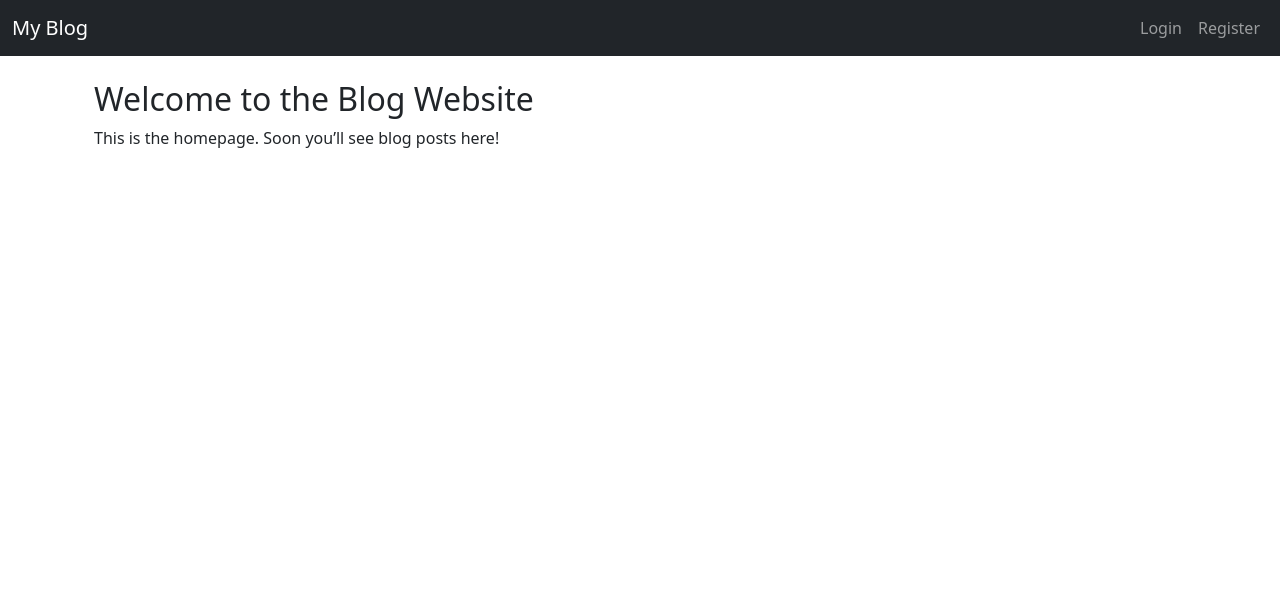
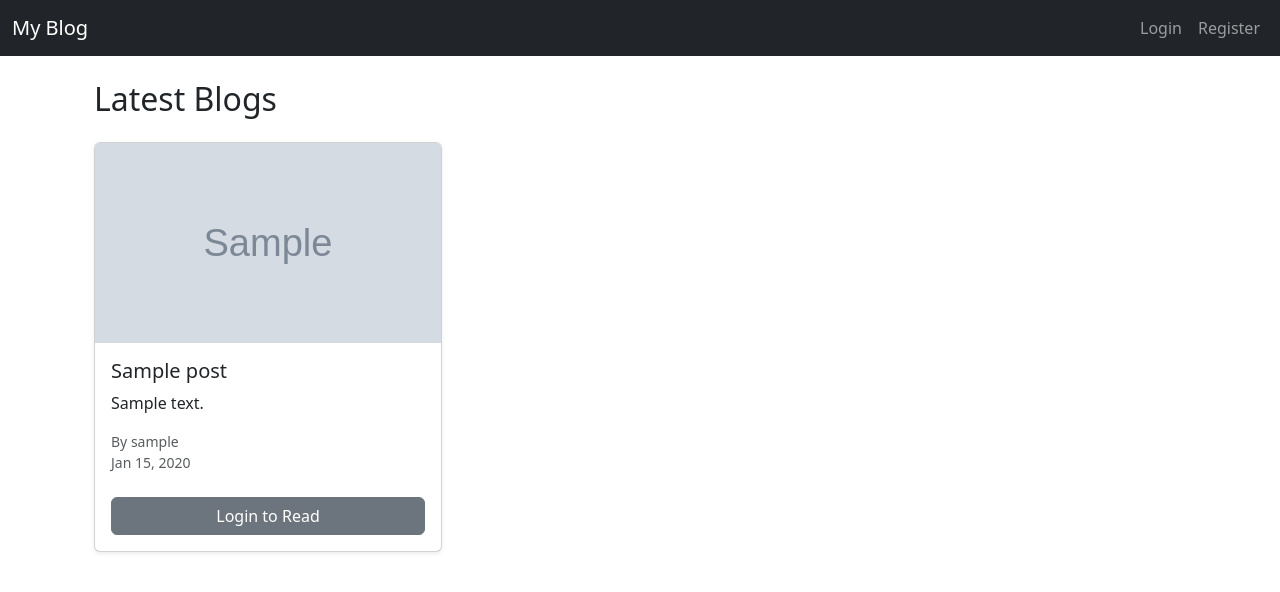
Before and after one commit to Abhisek8895/Ai_Blog_Website, a Django app: page / in a window 1280 px wide. Shown: the top 592 px of the page. Run offline with Django 5.2, Linux system fonts and the light colour scheme; tables that the repository leaves empty hold one stand-in row (values such as "Sample post"); grey boxes marked "Sample" are stand-in pictures.

Commit message:
Added homepage with list of blog posts

```diff
--- a/blog/templates/blog/home.html
+++ b/blog/templates/blog/home.html
@@ -1,8 +1,35 @@
-{% extends 'base.html' %}
+{% extends "base.html" %}
 
 {% block content %}
 <div class="container mt-4">
-  <h2>Welcome to the Blog Website</h2>
-  <p>This is the homepage. Soon you’ll see blog posts here!</p>
+  <h2 class="mb-4">Latest Blogs</h2>
+
+  <div class="row">
+    {% for post in posts %}
+      <div class="col-md-6 col-lg-4 mb-4">
+        <div class="card h-100 shadow-sm">
+          {% if post.image %}
+            <img src="{{ post.image.url }}" class="card-img-top" alt="{{ post.title }}" style="height:200px; object-fit:cover;">
+          {% endif %}
+          <div class="card-body d-flex flex-column">
+            <h5 class="card-title">{{ post.title }}</h5>
+            <p class="card-text">{{ post.content|truncatewords:20 }}</p>
+            <p class="text-muted small mt-auto">
+              By {{ post.author.username }} <br>
+              {{ post.created_at|date:"M d, Y" }}
+            </p>
+            {% if user.is_authenticated %}
+              <a href="{% url 'post_detail' slug=post.slug %}" class="btn btn-primary mt-2">Read More</a>
+            {% else %}
+              <a href="{% url 'login' %}" class="btn btn-secondary mt-2">Login to Read</a>
+            {% endif %}
+
+          </div>
+        </div>
+      </div>
+    {% empty %}
+      <p>No posts yet.</p>
+    {% endfor %}
+  </div>
 </div>
 {% endblock %}
--- a/blog/views.py
+++ b/blog/views.py
@@ -5,7 +5,8 @@ from .forms import PostForm
 from .models import Post
 
 def home(request):
-    return render(request, 'blog/home.html')
+    posts = Post.objects.all().order_by("-created_at")
+    return render(request, "blog/home.html", {"posts": posts})
 
 
 @login_required
@@ -21,8 +22,7 @@ def create_post(request):
         form = PostForm()
     return render(request, 'blog/create_post.html', {'form': form})
 
-
-
+@login_required
 def post_detail(request, slug):
     post = get_object_or_404(Post, slug=slug)
-    return render(request, 'blog/post_detail.html', {'post': post})
+    return render(request, "blog/post_detail.html", {"post": post})
--- a/templates/base.html
+++ b/templates/base.html
@@ -15,7 +15,7 @@
     <!-- Navbar -->
     <nav class="navbar navbar-expand-lg navbar-dark bg-dark mb-4">
         <div class="container-fluid">
-            <a class="navbar-brand" href="#">My Blog</a>
+            <a class="navbar-brand" href="{% url 'home' %}">My Blog</a>
             <button class="navbar-toggler" type="button" data-bs-toggle="collapse" data-bs-target="#navbarNav"
                     aria-controls="navbarNav" aria-expanded="false" aria-label="Toggle navigation">
                 <span class="navbar-toggler-icon"></span>
```
